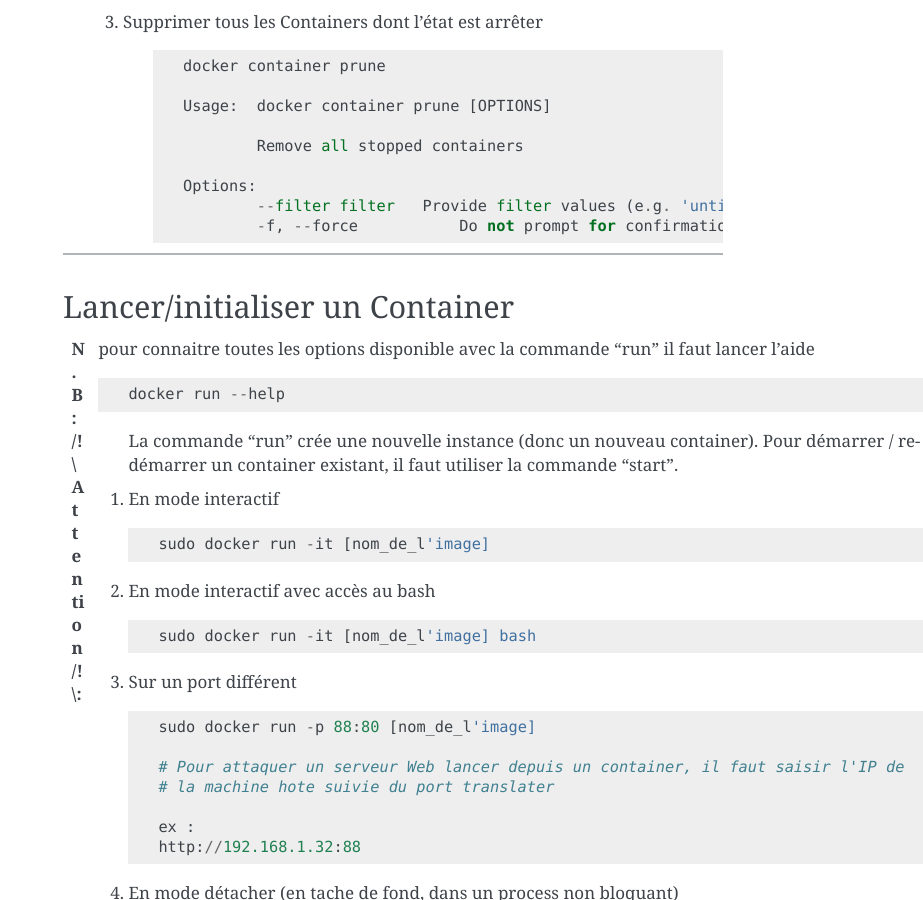
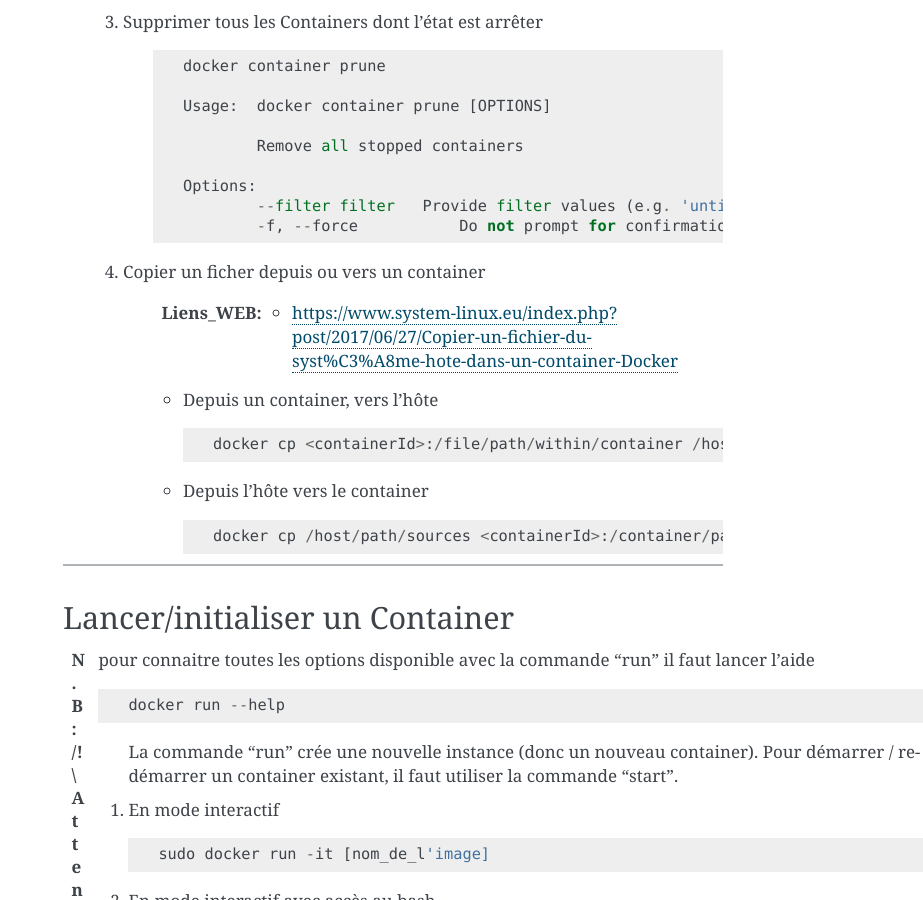
Before and after one commit to poltergeist42/JDM, a Sphinx documentation site: the page built from _1_userDoc/source/Docker.rst, in a window 1280 px wide and 900 px high, scrolled down 5248 px. Shown: the whole window, without its empty margins (357-1280 px from the left). Built offline with Sphinx 7.4.7, drawn with Linux system fonts in a browser that asks for light colours.

Commit message:
UP: Docker

```diff
--- a/_1_userDoc/source/Docker.rst
+++ b/_1_userDoc/source/Docker.rst
@@ -270,6 +270,19 @@ Supprimer un ou plusieurs Containers
                     --filter filter   Provide filter values (e.g. 'until=<timestamp>')
                     -f, --force           Do not prompt for confirmation
 
+    #. Copier un ficher depuis ou vers un container
+
+        :Liens_WEB:
+                    * https://www.system-linux.eu/index.php?post/2017/06/27/Copier-un-fichier-du-syst%C3%A8me-hote-dans-un-container-Docker
+
+        * Depuis un container, vers l'hôte ::
+
+            docker cp <containerId>:/file/path/within/container /host/path/target
+
+        * Depuis l'hôte vers le container ::
+
+            docker cp /host/path/sources <containerId>:/container/path/
+
 ####
 
 Lancer/initialiser un Container
```
